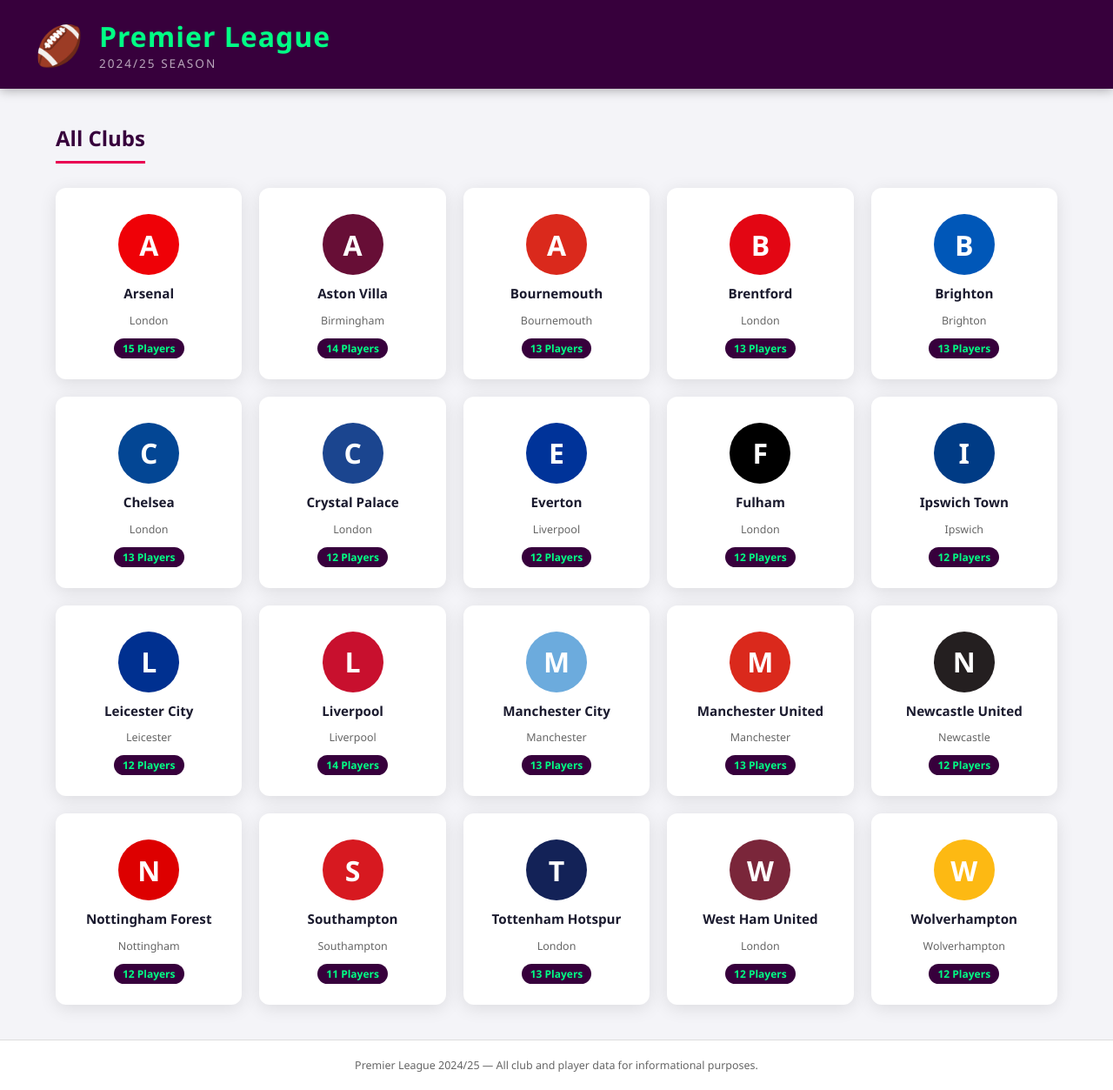
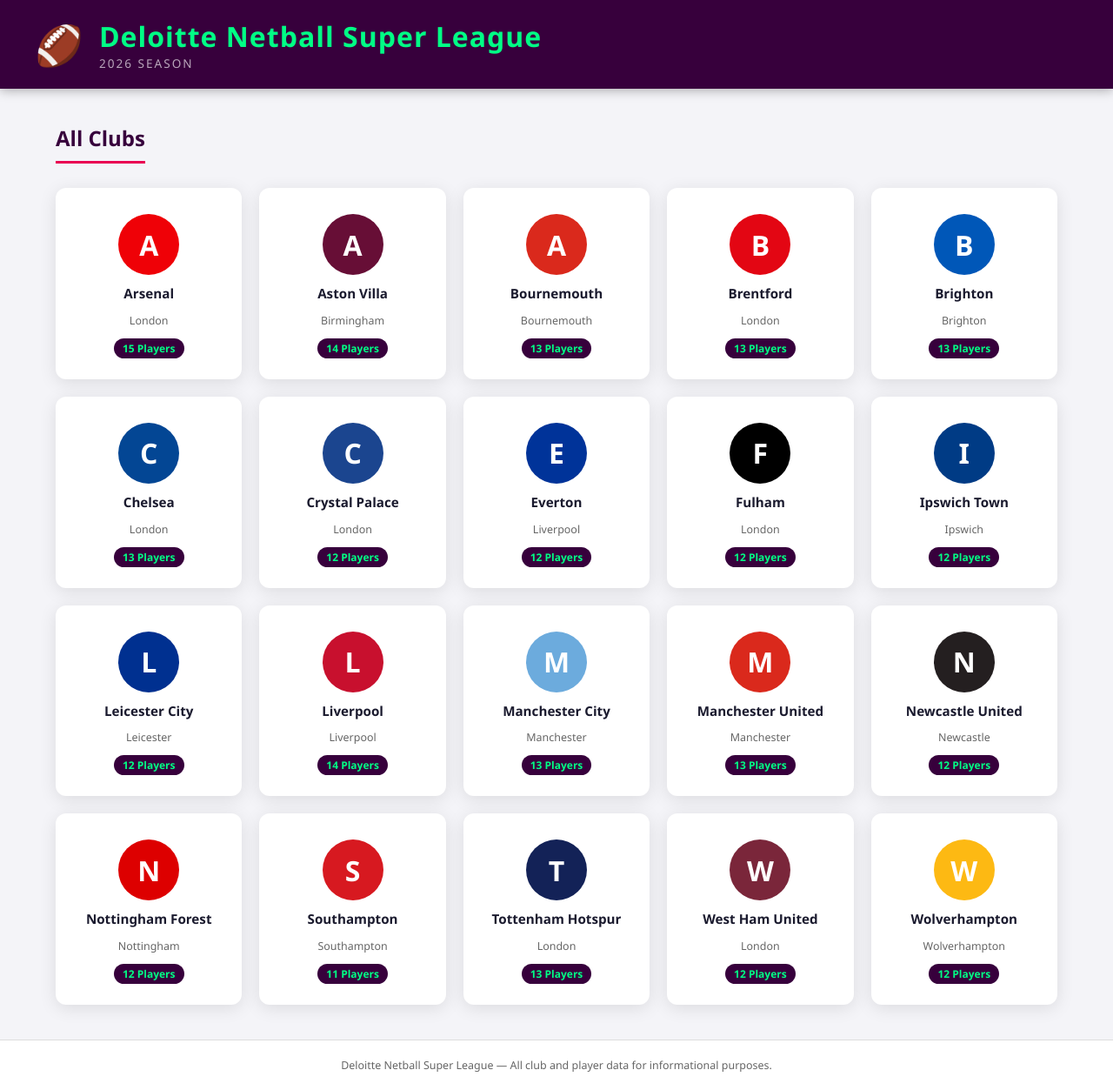
Before and after one commit to ajsparkles/netballsuperleague, a plain HTML site: page index.html in a window 1280 px wide. Shown: the whole page at 87% size. Drawn offline with Linux system fonts and the light colour scheme.

Commit message:
Update index.html

```diff
--- a/index.html
+++ b/index.html
@@ -3,7 +3,7 @@
 <head>
   <meta charset="UTF-8" />
   <meta name="viewport" content="width=device-width, initial-scale=1.0" />
-  <title>English Premier League</title>
+  <title>Deloitte Netball Super League</title>
   <link rel="stylesheet" href="styles.css" />
 </head>
 <body>
@@ -13,8 +13,8 @@
         <div class="lion-icon">&#127944;</div>
       </div>
       <div class="header-text">
-        <h1>Premier League</h1>
-        <p class="subtitle">2024/25 Season</p>
+        <h1>Deloitte Netball Super League</h1>
+        <p class="subtitle">2026 Season</p>
       </div>
     </div>
   </header>
@@ -35,7 +35,7 @@
   </main>
 
   <footer>
-    <p>Premier League 2024/25 &mdash; All club and player data for informational purposes.</p>
+    <p>Deloitte Netball Super League &mdash; All club and player data for informational purposes.</p>
   </footer>
 
   <script src="app.js"></script>
```
